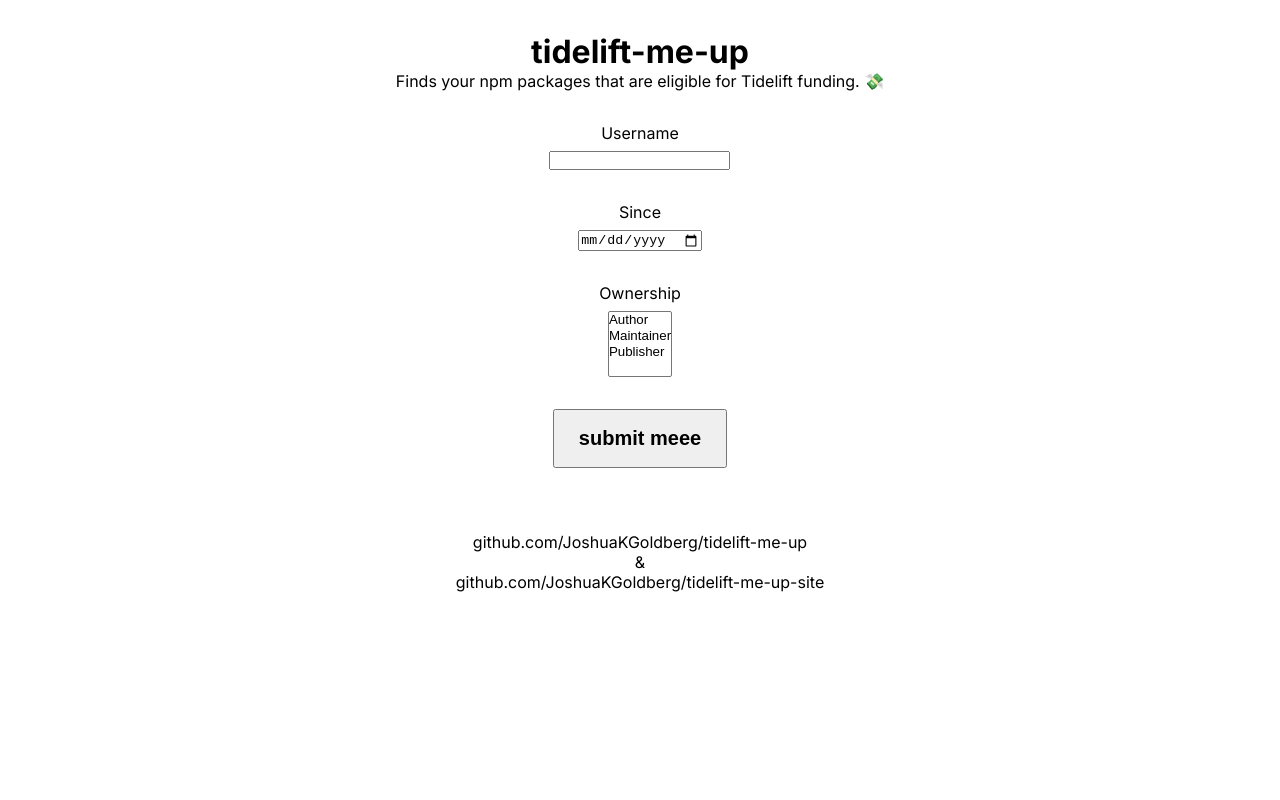
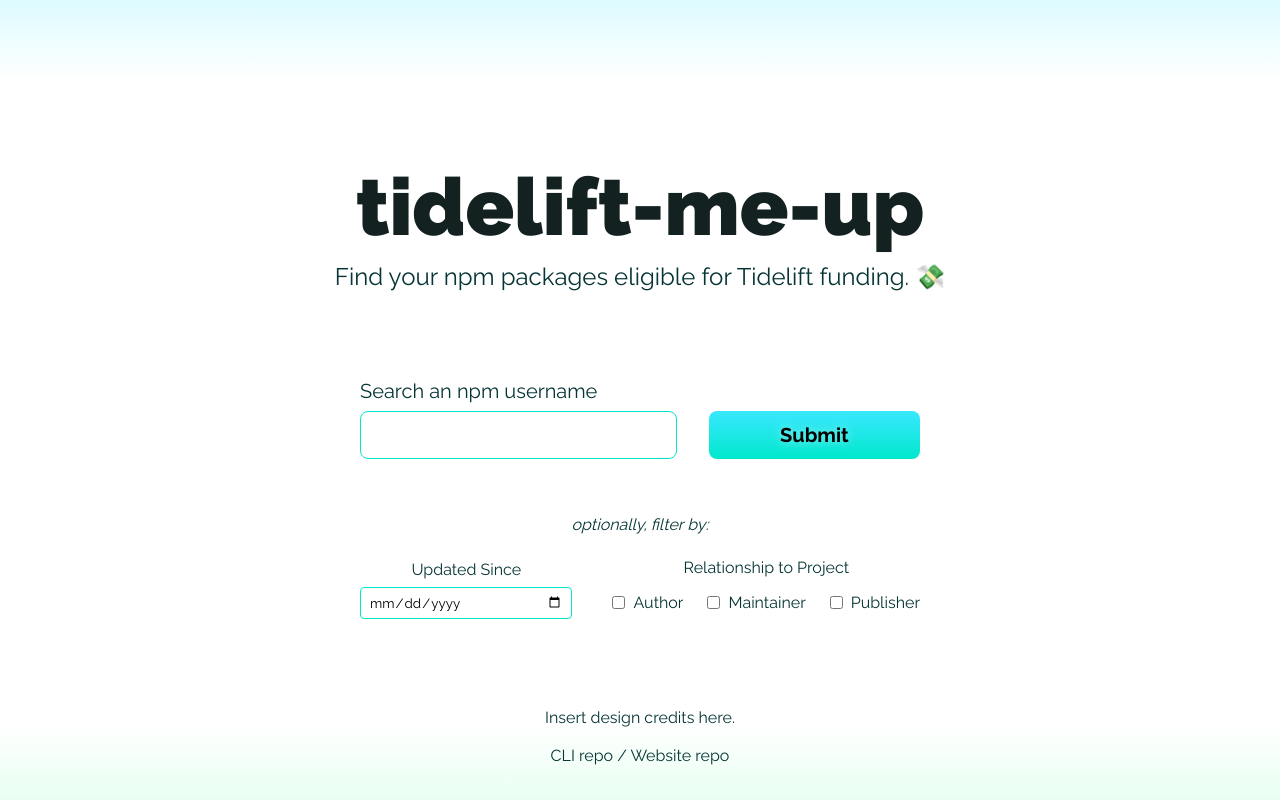
Before and after one commit to JoshuaKGoldberg/tidelift-me-up-site-old, a Next.js app: page / in a window 1280 px wide. Built offline with nearby package versions, Linux system fonts and the light colour scheme.

Commit message:
Initial working styles

```diff
--- a/src/app/globals.css
+++ b/src/app/globals.css
@@ -1,3 +1,32 @@
+:root {
+  --border-radius-medium: 0.25rem;
+  --border-radius-large: 0.5rem;
+
+  --color-background: white;
+  --color-foreground: #073535;
+  --color-foreground-bold: #142121;
+  --color-bold-bottom: #00e8cc;
+  --color-bold-top: #3ae7ff;
+  --color-subtle-bottom: #e9fff2;
+  --color-subtle-top: #ddfbff;
+
+  /* Todo: convert to a gradient for borders? */
+  --colors-border-bold: var(--color-bold-bottom);
+
+  --colors-background-bold: linear-gradient(
+    to bottom,
+    var(--color-bold-top),
+    var(--color-bold-bottom)
+  );
+
+  --font-size-hero: 5rem;
+  --font-size-large: 1.5rem;
+  --font-size-medium: 1.25rem;
+  --font-size-small: 1rem;
+
+  --font-weight-hero: 900;
+}
+
 * {
   box-sizing: border-box;
   padding: 0;
@@ -6,8 +35,16 @@
 
 html,
 body {
+  background: linear-gradient(
+    to bottom,
+    var(--color-subtle-top) 0%,
+    var(--color-background) 10%,
+    var(--color-background) 90%,
+    var(--color-subtle-bottom) 100%
+  );
   max-width: 100vw;
   overflow-x: hidden;
+  height: 100%;
 }
 
 a {
--- a/src/app/layout.tsx
+++ b/src/app/layout.tsx
@@ -1,7 +1,7 @@
 import "./globals.css";
-import { Inter } from "next/font/google";
+import { Raleway } from "next/font/google";
 
-const inter = Inter({ subsets: ["latin"] });
+const raleway = Raleway({ subsets: ["latin"] });
 
 export const metadata = {
   title: "Tidelift Me Up",
@@ -12,7 +12,7 @@
 export default function RootLayout({ children }: React.PropsWithChildren) {
   return (
     <html lang="en">
-      <body className={inter.className}>{children}</body>
+      <body className={raleway.className}>{children}</body>
     </html>
   );
 }
--- a/src/app/page.module.css
+++ b/src/app/page.module.css
@@ -5,9 +5,36 @@
 
 .main,
 .footer {
+  color: var(--color-foreground);
+  max-width: 50rem;
+  -moz-osx-font-smoothing: grayscale;
+  -webkit-font-smoothing: antialiased;
+}
+
+.main {
   align-items: center;
   display: flex;
   flex-direction: column;
   margin: 2rem auto;
-  max-width: 50rem;
 }
+
+.main {
+  margin-top: 10rem;
+}
+
+.h1 {
+  font-size: var(--font-size-hero);
+  font-weight: var(--font-weight-hero);
+  color: var(--color-foreground-bold);
+}
+
+.p {
+  font-size: var(--font-size-large);
+  text-align: center;
+  margin-top: 0.5rem;
+}
+
+.footer {
+  margin: 5rem auto 2.5rem;
+  text-align: center;
+}
--- a/src/app/page.tsx
+++ b/src/app/page.tsx
@@ -1,17 +1,18 @@
 import { PackageEstimate, tideliftMeUp } from "tidelift-me-up";
 import { PackageOwnership } from "tidelift-me-up";
-
-// todo; surely there's a better place to import this from
-import { PageProps } from "../../.next/types/app/page";
 
 import styles from "./page.module.css";
 import { ResultDisplay } from "~/components/ResultDisplay";
 import { OptionsForm } from "~/components/OptionsForm";
 
-export default async function Home({ searchParams }: PageProps) {
+export interface HomeProps {
+  searchParams: Record<string, unknown>;
+}
+
+export default async function Home({ searchParams }: HomeProps) {
   const options = {
     username: searchParams["username"] as string,
-    since: searchParams["since"] || undefined,
+    since: (searchParams["since"] || undefined) as string | undefined,
     ownership: searchParams["ownership"] as PackageOwnership[],
   };
   let result: Error | PackageEstimate[] | undefined;
@@ -25,26 +26,29 @@
   return (
     <>
       <main className={styles.main}>
-        <h1>tidelift-me-up</h1>
-        <p>
-          Finds your npm packages that are eligible for Tidelift funding. 💸
+        <h1 className={styles.h1}>tidelift-me-up</h1>
+        <p className={styles.p}>
+          Find your npm packages eligible for Tidelift funding. 💸
         </p>
         <OptionsForm options={options} />
         <ResultDisplay result={result} />
       </main>
       <footer className={styles.footer}>
+        Insert design credits here.
+        <br />
+        <br />
         <a
           href="https://github.com/JoshuaKGoldberg/tidelift-me-up"
           target="_blank"
         >
-          github.com/JoshuaKGoldberg/tidelift-me-up
+          CLI repo
         </a>{" "}
-        &
+        /{" "}
         <a
           href="https://github.com/JoshuaKGoldberg/tidelift-me-up-site"
           target="_blank"
         >
-          github.com/JoshuaKGoldberg/tidelift-me-up-site
+          Website repo
         </a>
       </footer>
     </>
--- a/src/components/OptionsForm.module.css
+++ b/src/components/OptionsForm.module.css
@@ -1,17 +1,124 @@
 .optionsForm {
+  align-items: center;
   display: flex;
   flex-direction: column;
-  align-items: center;
+  width: 100%;
+  max-width: 35rem;
 }
 
-.label {
+.primaryOptions {
+  align-items: flex-end;
+  display: flex;
+  gap: 2rem;
+  margin: 3.5rem 0;
+  width: 100%;
+}
+
+.usernameArea {
+  display: flex;
+  flex-direction: column;
+  width: 60%;
+}
+
+.labelPrimary {
   margin: 2rem 0 0.5rem;
+  font-size: var(--font-size-medium);
+}
+
+.inputPrimary {
+  padding: 0.5rem;
+}
+
+.inputPrimary,
+.submit {
+  border-radius: var(--border-radius-large);
+  height: 3rem;
+}
+
+.inputPrimary,
+.inputSecondary {
+  background: white;
+  border: 1px solid var(--colors-border-bold);
+  bottom: 1px;
+  left: 1px;
+  right: 1px;
+  top: 1px;
+}
+
+.inputPrimary,
+.inputSecondary,
+.submit {
+  font-family: inherit;
+  user-select: none;
 }
 
 .submit {
+  background: var(--colors-background-bold);
+  border: none;
   font-weight: bold;
-  font-size: 1.25rem;
-  padding: 1rem 1.5rem;
-  margin: 2rem;
+  font-size: var(--font-size-medium);
+  text-shadow: 0 0 10px rgba(255, 255, 255, 0.5);
   cursor: pointer;
+  display: flex;
+  align-items: center;
+  justify-content: center;
+  width: 40%;
 }
+
+.secondaryOptionsArea {
+  display: flex;
+  gap: 1.5rem;
+  flex-direction: column;
+  width: 100%;
+}
+
+.h2 {
+  font-size: var(--font-size-small);
+  font-weight: inherit;
+  text-align: center;
+  font-style: italic;
+}
+
+.secondaryOptionArea {
+  display: flex;
+  flex-direction: column;
+  gap: 0.5rem;
+  width: 50%;
+  text-align: center;
+  border: none;
+}
+
+.secondaryOptions,
+.fieldsetOptions {
+  display: flex;
+  align-items: center;
+  margin-bottom: 0.5rem;
+}
+
+.secondaryOptions {
+  gap: 2.5rem;
+}
+
+.secondaryOption {
+  display: flex;
+  gap: 0.5rem;
+}
+
+.labelSecondary,
+.legendSecondary {
+  font-size: var(--font-size-small);
+}
+
+.legendSecondary {
+  margin-bottom: 1rem;
+}
+
+.fieldsetOptions {
+  gap: 1.5rem;
+}
+
+.inputSecondary {
+  border-radius: var(--border-radius-medium);
+  height: 2rem;
+  padding: 0.5rem;
+}
--- a/src/components/OptionsForm.tsx
+++ b/src/components/OptionsForm.tsx
@@ -3,7 +3,7 @@
 
 export interface FormOptions {
   ownership?: PackageOwnership[];
-  since?: Date;
+  since?: string;
   username?: string;
 }
 
@@ -12,47 +12,72 @@
 }
 
 export function OptionsForm({ options }: OptionsFormProps) {
+  const ownerships = new Set(options.ownership);
+
   return (
     <form className={styles.optionsForm}>
-      <label className={styles.label} htmlFor="username">
-        Username
+      <div className={styles.primaryOptions}>
+        <div className={styles.usernameArea}>
+          <label className={styles.labelPrimary} htmlFor="username">
+            Search an npm username
           </label>
           <input
-        id="username"
+            className={styles.inputPrimary}
+            defaultValue={options.username}
+            name="username"
+            required
             type="text"
-        required
-        name="username"
-        defaultValue={options.username}
           ></input>
+        </div>
 
-      <label className={styles.label} htmlFor="since">
-        Since
+        <button className={styles.submit} type="submit">
+          Submit
+        </button>
+      </div>
+
+      <div className={styles.secondaryOptionsArea}>
+        <h2 className={styles.h2}>optionally, filter by:</h2>
+        <div className={styles.secondaryOptions}>
+          <div className={styles.secondaryOptionArea}>
+            <label className={styles.labelSecondary} htmlFor="since">
+              Updated Since
             </label>
             <input
+              className={styles.inputSecondary}
               defaultValue={options.since && options.since.toString()}
-        id="since"
               name="since"
               type="date"
             ></input>
+          </div>
 
-      <label className={styles.label} htmlFor="ownership">
-        Ownership
+          <fieldset className={styles.secondaryOptionArea} name="ownership">
+            <legend className={styles.legendSecondary}>
+              Relationship to Project
+            </legend>
+            <div className={styles.fieldsetOptions}>
+              {(["author", "maintainer", "publisher"] as const).map(
+                (ownershipForm) => (
+                  <div className={styles.secondaryOption} key={ownershipForm}>
+                    <input
+                      defaultChecked={ownerships.has(ownershipForm)}
+                      id={ownershipForm}
+                      type="checkbox"
+                      name={ownershipForm}
+                    />
+                    <label htmlFor={ownershipForm}>
+                      {upperFirst(ownershipForm)}
                     </label>
-
-      <select
-        defaultValue={options.ownership}
-        multiple
-        name="ownership"
-        id="ownership"
-      >
-        <option value="author">Author</option>
-        <option value="maintainer">Maintainer</option>
-        <option value="publisher">Publisher</option>
-      </select>
-
-      <button className={styles.submit} type="submit">
-        submit meee
-      </button>
+                  </div>
+                )
+              )}
+            </div>
+          </fieldset>
+        </div>
+      </div>
     </form>
   );
 }
+
+function upperFirst(text: string) {
+  return text[0].toUpperCase() + text.slice(1);
+}
--- /dev/null
+++ b/src/components/ResultDisplay.module.css
@@ -0,0 +1,7 @@
+.resultDisplay {
+  margin-top: 2rem;
+}
+
+.resultDisplay h3 {
+  margin-bottom: 1rem;
+}
--- a/src/components/ResultDisplay.tsx
+++ b/src/components/ResultDisplay.tsx
@@ -1,4 +1,6 @@
 import { PackageEstimate } from "tidelift-me-up";
+
+import styles from "./ResultDisplay.module.css";
 
 export interface ResultDisplayProps {
   result: Error | PackageEstimate[] | undefined;
@@ -10,10 +12,12 @@
   }
 
   if (Array.isArray(result) && !result.length) {
-    return <div>No results...</div>;
+    return <div className={styles.resultDisplay}>No results...</div>;
   }
 
   return (
+    <div className={styles.resultDisplay}>
+      <h3>Displaying results nicely is a work in progress :)</h3>
       <pre>
         <code>
           {result instanceof Error
@@ -21,5 +25,6 @@
             : JSON.stringify(result, null, 4)}
         </code>
       </pre>
+    </div>
   );
 }
```
Lines whose indentation alone changed are shown as unchanged.
